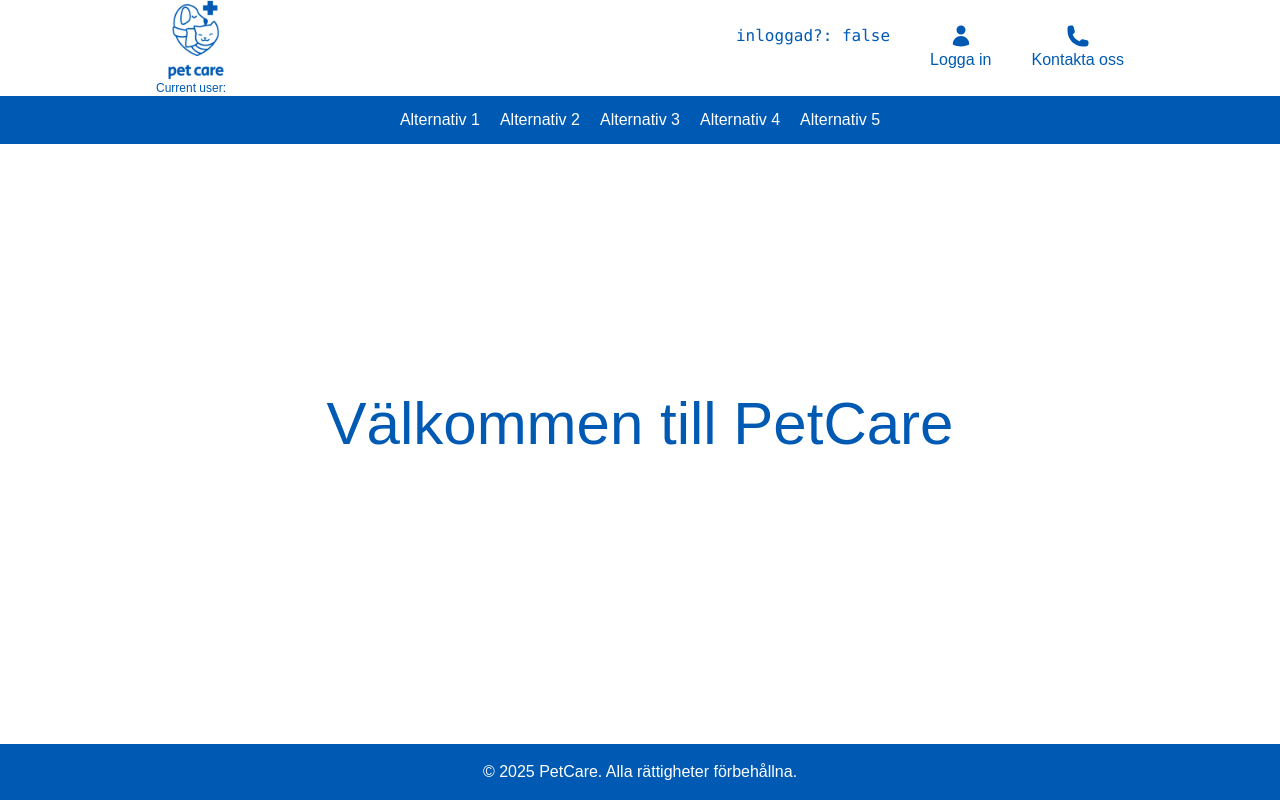
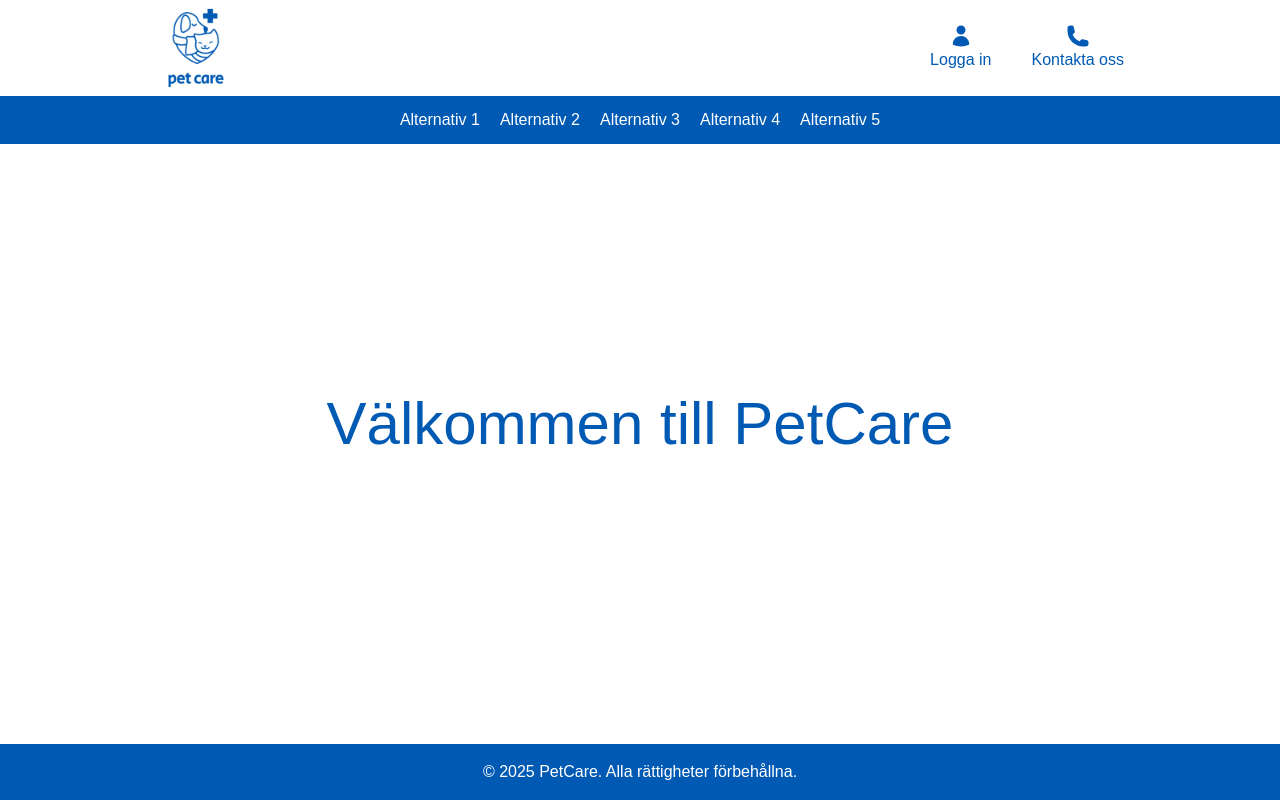
Before and after one commit to naathaliie/Nathalies-degree-project, a Next.js app in the folder pet-care/: page / in a window 1280 px wide. Built offline with nearby package versions, Linux system fonts and the light colour scheme.

Commit message:
added icon to go to mypage

```diff
--- a/pet-care/src/app/components/TopBar.tsx
+++ b/pet-care/src/app/components/TopBar.tsx
@@ -1,4 +1,4 @@
-'use client';
+"use client";
 import React from "react";
 import { UserIcon } from "@heroicons/react/24/solid";
 import { PhoneIcon } from "@heroicons/react/24/solid";
@@ -10,43 +10,60 @@
 import { useSelector } from "react-redux";
 import { useAppDispatch } from "@/lib/hooks";
 import { logout } from "@/lib/features/auth/authSlice";
+import { UserCircleIcon } from "@heroicons/react/24/outline";
 
 const TopBar = () => {
-    const dispatch = useAppDispatch()
+  const dispatch = useAppDispatch();
 
   const currentUser = useSelector((state: RootState) => state.auth.currentUser);
 
   const handleLogOut = () => {
-        dispatch(logout())
-    }
-
+    dispatch(logout());
+  };
 
   return (
     <div className="TopBar w-full h-2/3 flex items-center justify-between px-7 text-petCare-darkBlue xl:w-4/5 p-4">
       <div>
         <Link href={"/"}>
-        <Image src={logo} alt="logo-image" className="w-[40%] h-[40%]"/>
+          <Image src={logo} alt="logo-image" className="w-[40%] h-[40%]" />
         </Link>
-        <div className="flex gap-2">
-            <p className="text-xs">Current user: {currentUser.username}</p>
-        </div>
       </div>
       <div className="flex gap-10">
-        <pre>inloggad?: {currentUser.isLoggedIn ? "true" : "false"}</pre>
-       {!currentUser.isLoggedIn? (
+        {currentUser.isLoggedIn && (
           <div>
-         <Link href={"/login"} className="flex flex-col items-center active:text-petCare-mainBlue">
+            <Link
+              href={"/users/"}
+              className="flex flex-col items-center active:text-petCare-mainBlue"
+            >
+              <UserCircleIcon className="size-6" />
+              <p>Mina sidor</p>
+            </Link>
+          </div>
+        )}
+        {!currentUser.isLoggedIn ? (
+          <div>
+            <Link
+              href={"/login"}
+              className="flex flex-col items-center active:text-petCare-mainBlue"
+            >
               <UserIcon className="size-6 " />
               <p>Logga in</p>
             </Link>
           </div>
         ) : (
-        <Link href={"/"} onClick={() => handleLogOut()} className="flex flex-col items-center active:text-petCare-mainBlue">
+          <Link
+            href={"/"}
+            onClick={() => handleLogOut()}
+            className="flex flex-col items-center active:text-petCare-mainBlue"
+          >
             <ArrowRightStartOnRectangleIcon className="size-6 " />
             <p>Logga ut</p>
           </Link>
         )}
-        <Link href={"/contactUs"} className="flex flex-col items-center active:text-petCare-mainBlue">
+        <Link
+          href={"/contactUs"}
+          className="flex flex-col items-center active:text-petCare-mainBlue"
+        >
           <PhoneIcon className="size-6" />
           <p>Kontakta oss</p>
         </Link>
```
Lines whose indentation alone changed are shown as unchanged.
